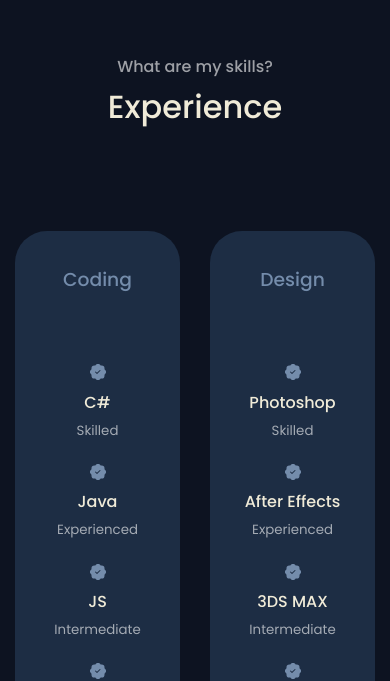
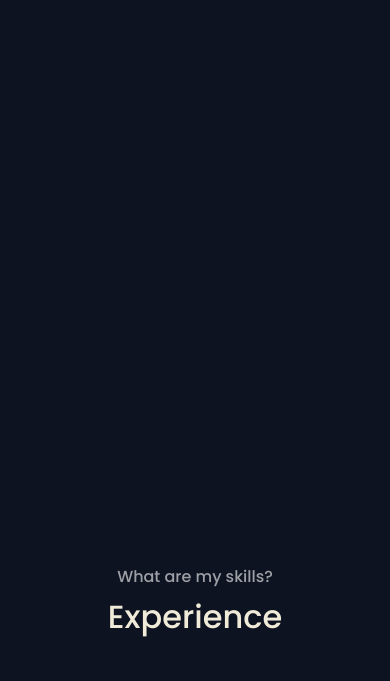
Before and after one commit to willkoman/portfolio, a React (Create React App) app: page / in a window 390 px wide. Shown: the part 2363-3044 px from the top of the page. Built offline with nearby package versions, Linux system fonts and the light colour scheme.

Commit message:
responsiveness tweaks

```diff
--- a/src/components/experience/experience.css
+++ b/src/components/experience/experience.css
@@ -82,26 +82,13 @@
 
 @media screen and (min-width: 1150px) {
     #experience{
-        margin-top: 60vh;
+        padding-top: 200px;
         height: auto;
     }
 }
 @media screen and (max-width: 1149px) {
     #experience{
-        margin-top: 500px;
+        padding-top: 600px;
         height: auto;
     }
 }
-
-@media screen and (max-width: 450px) {
-    #experience{
-        margin-top: 290px;
-    }
-
-}
-/* @media screen and (max-width: 330px) {
-    #experience{
-        margin-top:  140vh;
-    }
-
-} */
```
